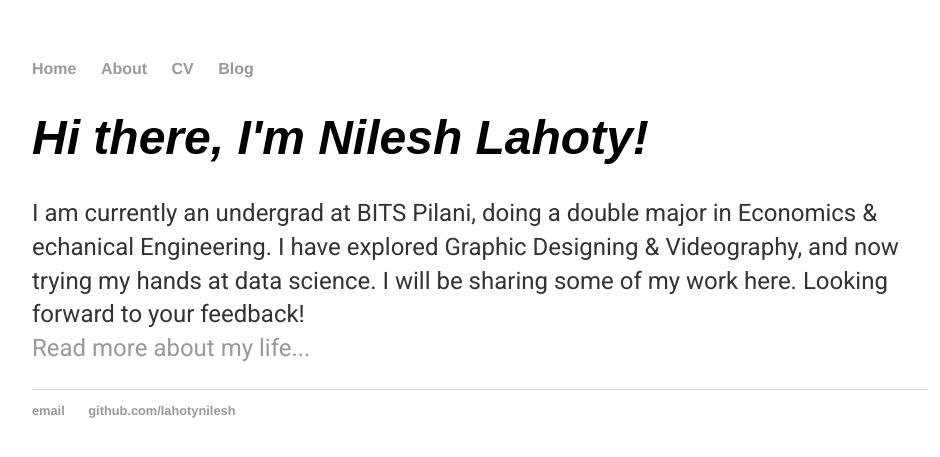
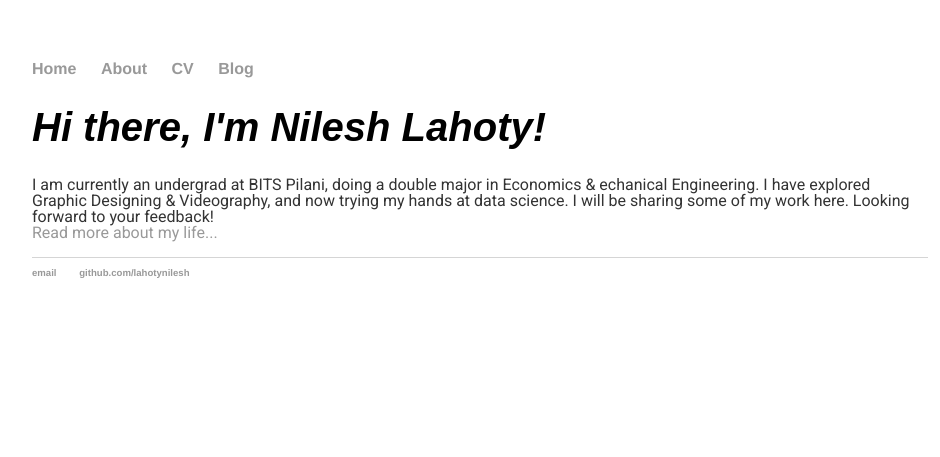
Before and after one commit to lahotynilesh/lahotynilesh.github.io, a Jekyll site: the page built from index.html, in a window 1280 px wide. Shown: the top 457 px of the page, without its empty margins (160-1100 px from the left). Built offline with Jekyll 4.4.1, drawn with Linux system fonts in a browser that asks for light colours; some web fonts are replaced.

Commit message:
Update main.css

```diff
--- a/css/main.css
+++ b/css/main.css
@@ -21,20 +21,20 @@ a:hover {
     text-decoration: underline;
 }
 h1 {
-    font-size: 3em;
+    font-size: 2.5em;
     font-family: "Playfair Display", sans-serif;
     font-style: italic;
     font-weight: 700;
 }
 p {
     font-family: "Roboto", serif;
-    font-size: 1.5em;
-    line-height: 1.4em;
+    font-size: 1em;
+    line-height: 1em;
     color: #333;
 }
 footer {
     border-top: 1px solid #d5d5d5;
-    font-size: .8em;
+    font-size: .6em;
 }
 
 ul.posts {
```
